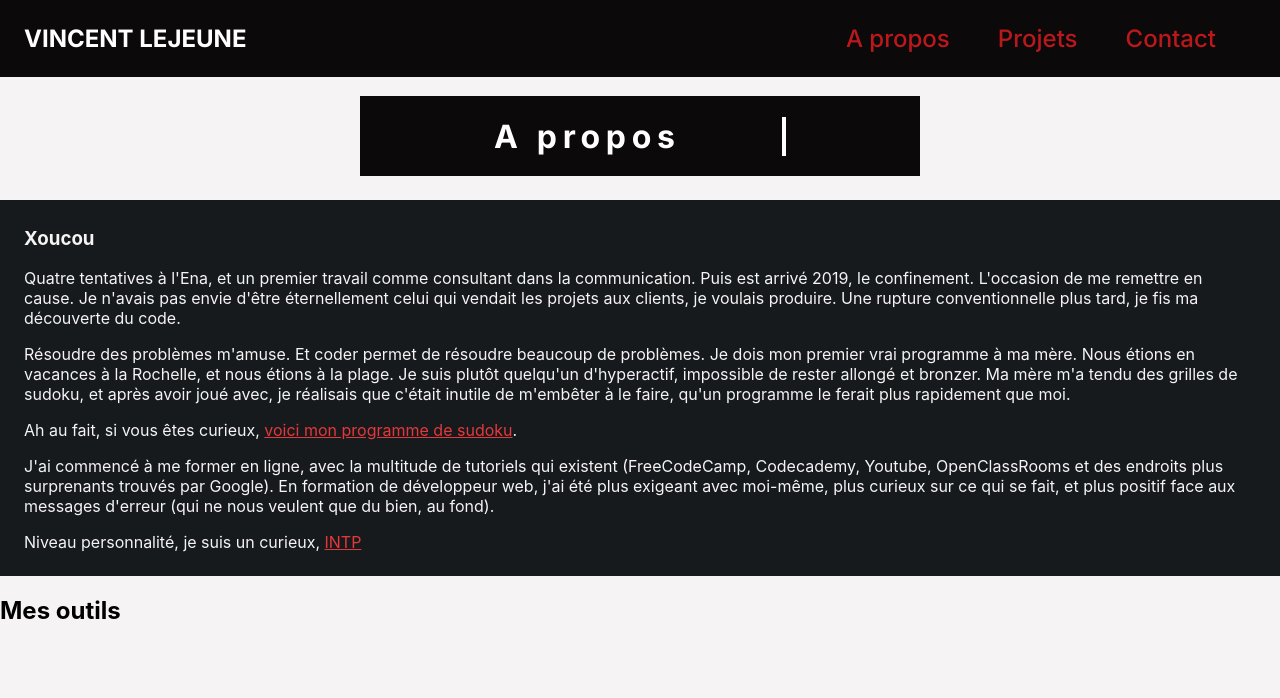
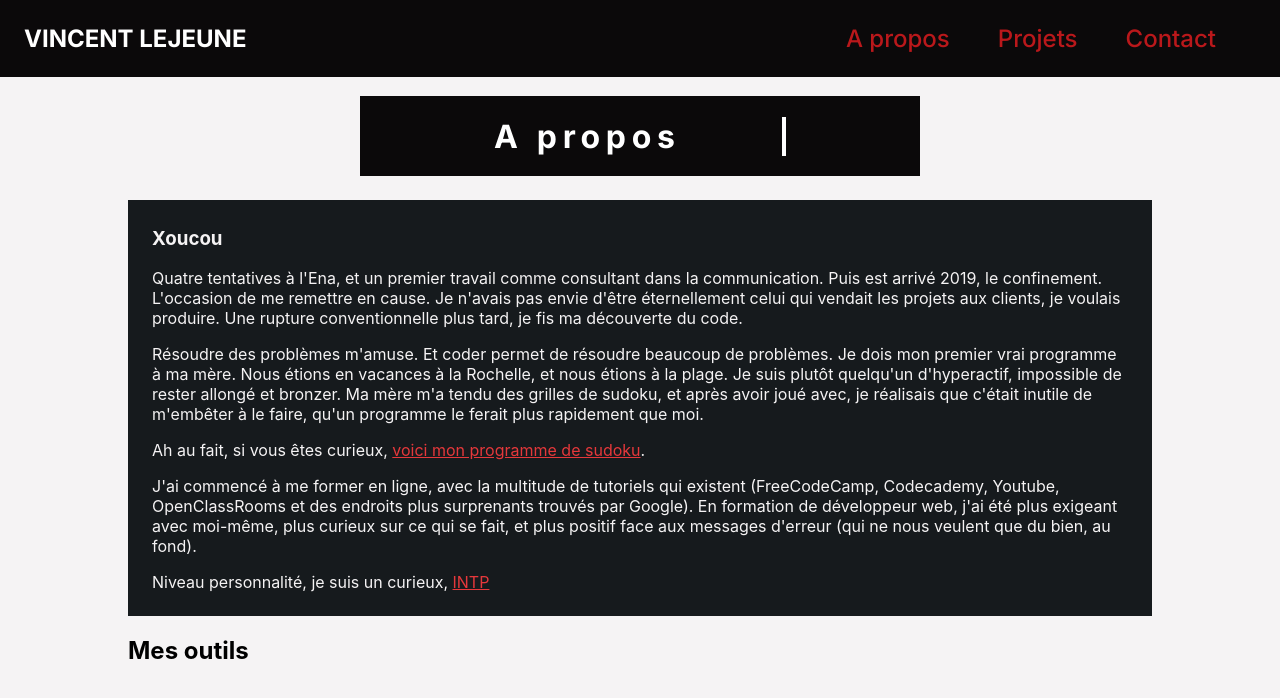
Before and after one commit to VincentCMLejeune/Portfolio, a React (Create React App) app in the folder portfolio/: page /about in a window 1280 px wide. Shown: the top 698 px of the page. Built offline with nearby package versions, Linux system fonts and the light colour scheme.

Commit message:
Styles about section

```diff
--- a/portfolio/src/screens/about/About.jsx
+++ b/portfolio/src/screens/about/About.jsx
@@ -5,8 +5,9 @@ import styles from "./About.module.css";
 
 export default function About() {
   return (
+    <>
+      <Header />
       <div className={styles.about}>
-      <Header />
         <div className={styles.introductionContainer}>
           <div className={styles.introduction}>
             <h2>A propos</h2>
@@ -15,5 +16,6 @@ export default function About() {
         <Introduction />
         <h2>Mes outils</h2>
       </div>
+    </>
   );
 }
--- a/portfolio/src/screens/about/About.module.css
+++ b/portfolio/src/screens/about/About.module.css
@@ -1,5 +1,6 @@
 .about {
-  margin-top: 6em;
+  margin: 6em auto 0 auto;
+  width: 64rem;
 }
 
 .introductionContainer {
```
Lines whose indentation alone changed are shown as unchanged.
